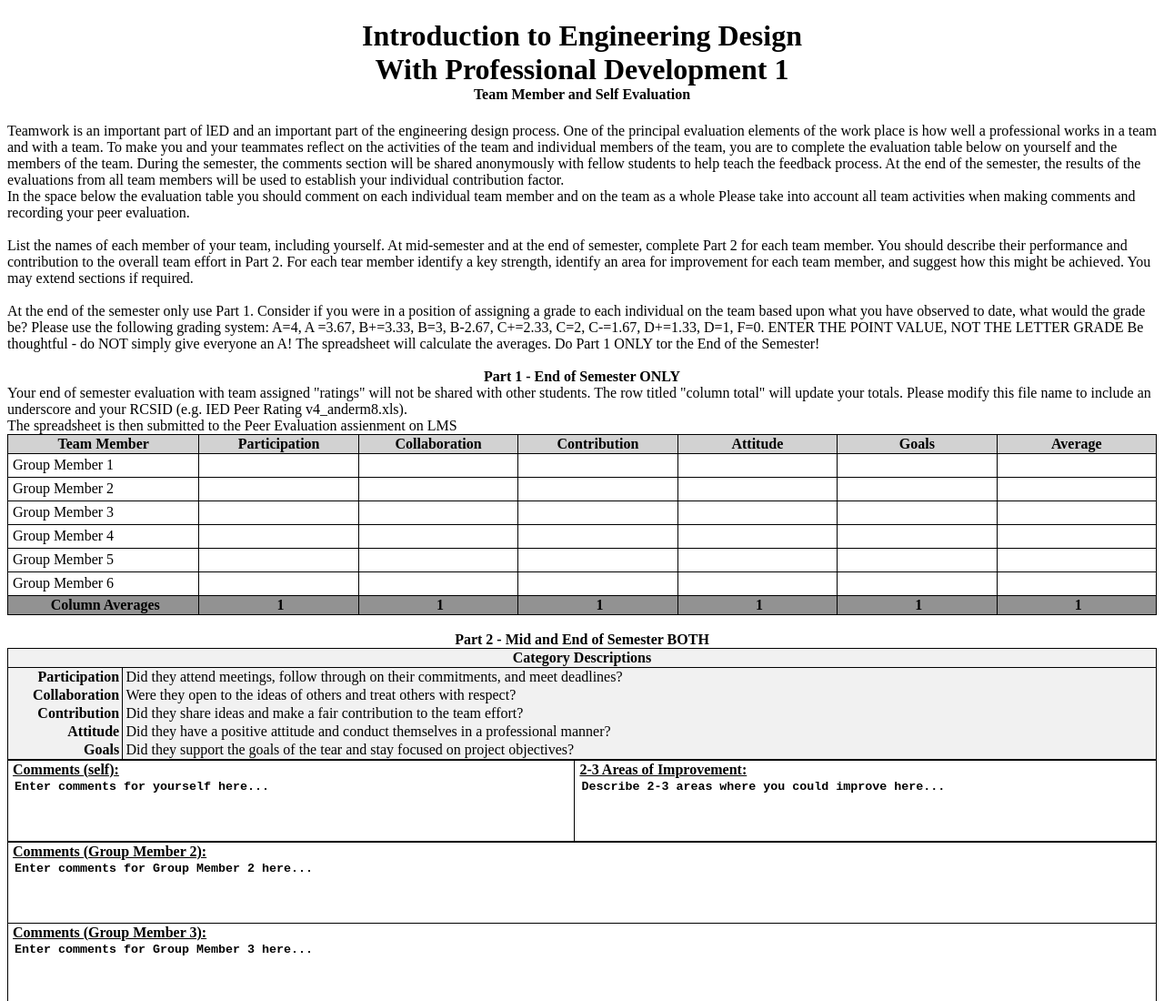
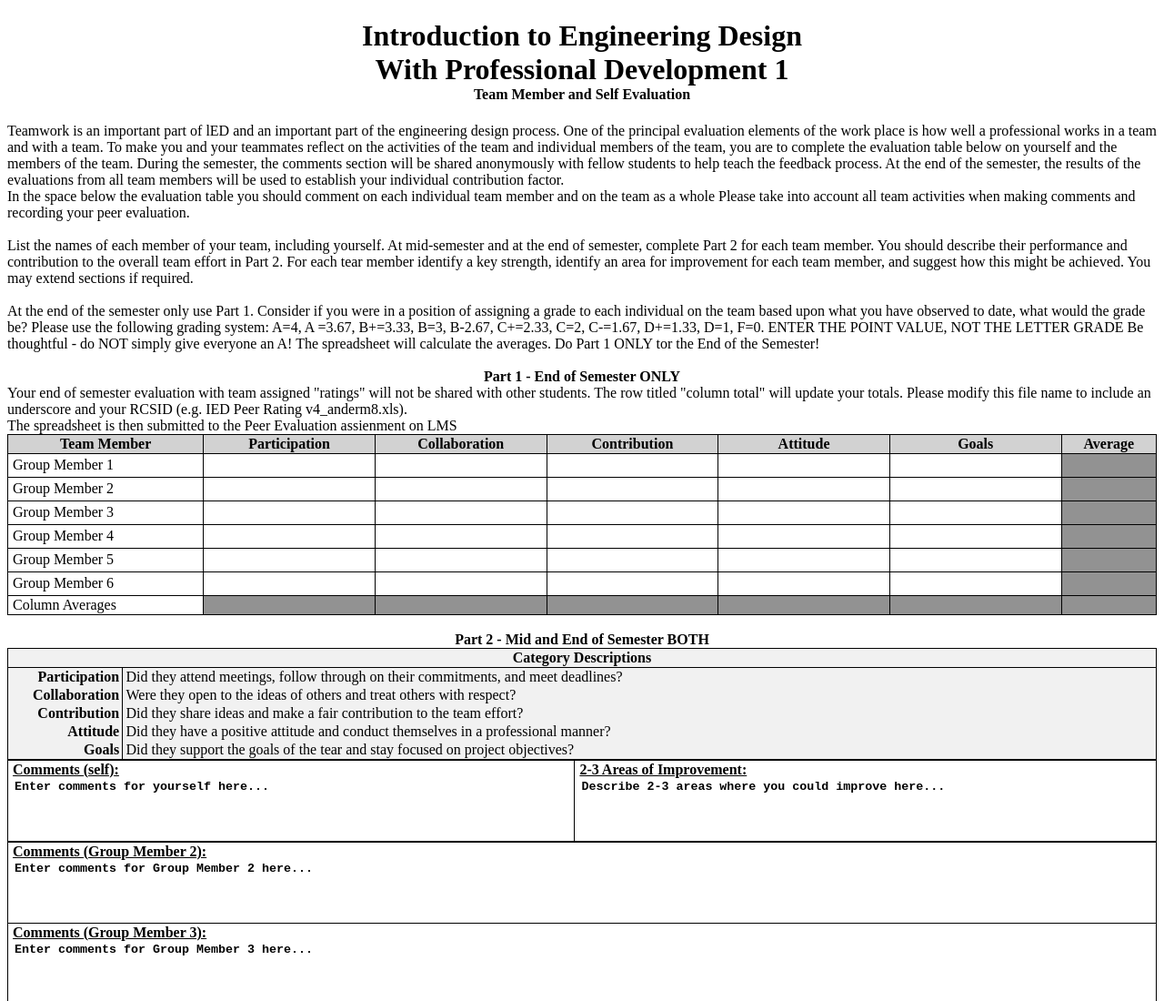
Before and after one commit to cprbucat2/team-feedback, a plain HTML site: page app/www/index.html in a window 1280 px wide. Shown: the top 1100 px of the page at 91% size. Drawn offline with Linux system fonts and the light colour scheme.

Commit message:
Adds averages.js
Update member and column averages
Changes the `textarea.feedback-data__cell` to `.feedback-data__input`
- Old class now refers to the `<td>`
Added `.feedback-data__memavg` class.
Changes `.feedback-data__colavg` to point to the `<td>`s.
- `.feedback-data__colavg-row` now points to the row of column averages.

```diff
--- /dev/null
+++ b/app/www/averages.js
@@ -0,0 +1,84 @@
+/**
+ * @file Handles updating averages for .feedback-data__score-table
+ * @author Aiden Woodruff
+ * @copyright Aidan Hoover and Aiden Woodruff 2023
+ * @license BSD-3-Clause
+ */
+
+(function () {
+	/**
+	 * Update member averages.
+	 * @param {HTMLTableElement} table A table.feedback-data__score-table
+	 */
+	function update_member_averages(table) {
+		for (const row of table.rows) {
+			if (row.classList.contains("feedback-data__categories") ||
+			row.classList.contains("feedback-data__colavg-row")) {
+				continue;
+			}
+			let sum = 0, count = 0;
+			for (const cell of row.cells) {
+				if (cell.classList.contains("feedback-data__cell")) {
+					const val = parseFloat(cell.firstChild.value);
+					if (val) sum += val;
+					++count;
+					console.log(sum, count);
+				} else if (cell.classList.contains("feedback-data__memavg")) {
+					cell.innerText = (sum / count).toFixed(2);
+				}
+			}
+		}
+	}
+
+	/**
+	 * Update column averages.
+	 * @param {HTMLTableElement} table A table.feedback-data__score-table
+	 */
+	function update_column_averages(table) {
+		const sums = [];
+		for (const row of table.rows) {
+			if (row.classList.contains("feedback-data__categories") ||
+			row.classList.contains("feedback-data__colavg-row")) {
+				continue;
+			}
+			for (let i = 0; i < row.cells.length; ++i) {
+				if (row.cells[i].classList.contains("feedback-data__cell")) {
+					sums[i] = sums[i] ? sums[i] : 0;
+					if (row.cells[i].firstChild.value) {
+						sums[i] += parseFloat(row.cells[i].firstChild.value);
+					}
+				} else if (row.cells[i].classList.contains("feedback-data__memavg")) {
+					sums[i] = sums[i] ? sums[i] : 0;
+					if (row.cells[i].innerText) {
+						sums[i] += parseFloat(row.cells[i].innerText);
+					}
+				}
+			}
+		}
+		const team_size = table.rows.length - 2;
+		const avg_row = table.rows[table.rows.length - 1];
+		for (let i = 1; i < avg_row.cells.length; ++i) {
+			if (!avg_row.cells[i].classList.contains("feedback-data__row-name")) {
+				avg_row.cells[i].innerText = (sums[i] / team_size).toFixed(2);
+			}
+		}
+	}
+
+	/**
+	 * Update average row.
+	 * @param {KeyboardEvent} event
+	 * @listens KeyboardEvent
+	 */
+	function update_averages(event) {
+		/** The parent table. @type {HTMLTableElement} */
+		const table = event.target.parentElement.parentElement.parentElement.parentElement;
+		update_member_averages(table);
+		update_column_averages(table);
+	}
+
+	window.addEventListener("load", () => {
+		document.querySelectorAll(".feedback-data__score-table .feedback-data__cell").forEach(el => {
+			el.addEventListener("keyup", update_averages);
+		});
+	});
+})();
--- a/app/www/index.html
+++ b/app/www/index.html
@@ -5,6 +5,7 @@
     <meta name="viewport" content="width=device-width, initial-scale=1.0">
     <link rel="stylesheet" href="styles.css">
 	<link rel="icon" href="favicon.ico" type="image/x-icon">
+	<script src="/averages.js"></script>
     <title>Team Feedback Form</title>
 </head>
 <body>
@@ -42,66 +43,66 @@
 			</tr>
 			<tr>
 			<td class="feedback-data__row-name">Group Member 1</td>
-			<td><textarea class="feedback-data__cell" id="participation_1" rows="1" cols="10" maxlength="10"></textarea></td>
-			<td><textarea class="feedback-data__cell" id="collaboration_1" rows="1" cols="10" maxlength="10"></textarea></td>
-			<td><textarea class="feedback-data__cell" id="contribution_1" rows="1" cols="10" maxlength="10"></textarea></td>
-			<td><textarea class="feedback-data__cell" id="attitude_1" rows="1" cols="10" maxlength="10"></textarea></td>
-			<td><textarea class="feedback-data__cell" id="goals_1" rows="1" cols="10" maxlength="10"></textarea></td>
-			<td><textarea class="feedback-data__cell" id="average_1" rows="1" cols="10" maxlength="10"></textarea></td>
+			<td class="feedback-data__cell"><textarea class="feedback-data__input" id="participation_1" rows="1" cols="10" maxlength="10"></textarea></td>
+			<td class="feedback-data__cell"><textarea class="feedback-data__input" id="collaboration_1" rows="1" cols="10" maxlength="10"></textarea></td>
+			<td class="feedback-data__cell"><textarea class="feedback-data__input" id="contribution_1" rows="1" cols="10" maxlength="10"></textarea></td>
+			<td class="feedback-data__cell"><textarea class="feedback-data__input" id="attitude_1" rows="1" cols="10" maxlength="10"></textarea></td>
+			<td class="feedback-data__cell"><textarea class="feedback-data__input" id="goals_1" rows="1" cols="10" maxlength="10"></textarea></td>
+			<td class="feedback-data__memavg"></td>
 			</tr>
 			<tr>
 			<td class="feedback-data__row-name">Group Member 2</td>
-			<td><textarea class="feedback-data__cell" id="participation_2" rows="1" cols="10" maxlength="10"></textarea></td>
-			<td><textarea class="feedback-data__cell" id="collaboration_2" rows="1" cols="10" maxlength="10"></textarea></td>
-			<td><textarea class="feedback-data__cell" id="contribution_2" rows="1" cols="10" maxlength="10"></textarea></td>
-			<td><textarea class="feedback-data__cell" id="attitude_2" rows="1" cols="10" maxlength="10"></textarea></td>
-			<td><textarea class="feedback-data__cell" id="goals_2" rows="1" cols="10" maxlength="10"></textarea></td>
-			<td><textarea class="feedback-data__cell" id="average_2" rows="1" cols="10" maxlength="10"></textarea></td>
+			<td class="feedback-data__cell"><textarea class="feedback-data__input" id="participation_2" rows="1" cols="10" maxlength="10"></textarea></td>
+			<td class="feedback-data__cell"><textarea class="feedback-data__input" id="collaboration_2" rows="1" cols="10" maxlength="10"></textarea></td>
+			<td class="feedback-data__cell"><textarea class="feedback-data__input" id="contribution_2" rows="1" cols="10" maxlength="10"></textarea></td>
+			<td class="feedback-data__cell"><textarea class="feedback-data__input" id="attitude_2" rows="1" cols="10" maxlength="10"></textarea></td>
+			<td class="feedback-data__cell"><textarea class="feedback-data__input" id="goals_2" rows="1" cols="10" maxlength="10"></textarea></td>
+			<td class="feedback-data__memavg"></td>
 			</tr>
 			<tr>
 			<td class="feedback-data__row-name">Group Member 3</td>
-			<td><textarea class="feedback-data__cell" id="participation_3" rows="1" cols="10" maxlength="10"></textarea></td>
-			<td><textarea class="feedback-data__cell" id="collaboration_3" rows="1" cols="10" maxlength="10"></textarea></td>
-			<td><textarea class="feedback-data__cell" id="contribution_3" rows="1" cols="10" maxlength="10"></textarea></td>
-			<td><textarea class="feedback-data__cell" id="attitude_3" rows="1" cols="10" maxlength="10"></textarea></td>
-			<td><textarea class="feedback-data__cell" id="goals_3" rows="1" cols="10" maxlength="10"></textarea></td>
-			<td><textarea class="feedback-data__cell" id="average_3" rows="1" cols="10" maxlength="10"></textarea></td>
+			<td class="feedback-data__cell"><textarea class="feedback-data__input" id="participation_3" rows="1" cols="10" maxlength="10"></textarea></td>
+			<td class="feedback-data__cell"><textarea class="feedback-data__input" id="collaboration_3" rows="1" cols="10" maxlength="10"></textarea></td>
+			<td class="feedback-data__cell"><textarea class="feedback-data__input" id="contribution_3" rows="1" cols="10" maxlength="10"></textarea></td>
+			<td class="feedback-data__cell"><textarea class="feedback-data__input" id="attitude_3" rows="1" cols="10" maxlength="10"></textarea></td>
+			<td class="feedback-data__cell"><textarea class="feedback-data__input" id="goals_3" rows="1" cols="10" maxlength="10"></textarea></td>
+			<td class="feedback-data__memavg"></td>
 			</tr>
 			<tr>
 			<td class="feedback-data__row-name">Group Member 4</td>
-			<td><textarea class="feedback-data__cell" id="participation_4" rows="1" cols="10" maxlength="10"></textarea></td>
-			<td><textarea class="feedback-data__cell" id="collaboration_4" rows="1" cols="10" maxlength="10"></textarea></td>
-			<td><textarea class="feedback-data__cell" id="contribution_4" rows="1" cols="10" maxlength="10"></textarea></td>
-			<td><textarea class="feedback-data__cell" id="attitude_4" rows="1" cols="10" maxlength="10"></textarea></td>
-			<td><textarea class="feedback-data__cell" id="goals_4" rows="1" cols="10" maxlength="10"></textarea></td>
-			<td><textarea class="textarea1" id="average_4" rows="1" cols="10" maxlength="10"></textarea></td>
+			<td class="feedback-data__cell"><textarea class="feedback-data__input" id="participation_4" rows="1" cols="10" maxlength="10"></textarea></td>
+			<td class="feedback-data__cell"><textarea class="feedback-data__input" id="collaboration_4" rows="1" cols="10" maxlength="10"></textarea></td>
+			<td class="feedback-data__cell"><textarea class="feedback-data__input" id="contribution_4" rows="1" cols="10" maxlength="10"></textarea></td>
+			<td class="feedback-data__cell"><textarea class="feedback-data__input" id="attitude_4" rows="1" cols="10" maxlength="10"></textarea></td>
+			<td class="feedback-data__cell"><textarea class="feedback-data__input" id="goals_4" rows="1" cols="10" maxlength="10"></textarea></td>
+			<td class="feedback-data__memavg"></td>
 			</tr>
 			<tr>
 			<td class="feedback-data__row-name">Group Member 5</td>
-			<td><textarea class="feedback-data__cell" id="participation_5" rows="1" cols="10" maxlength="10"></textarea></td>
-			<td><textarea class="feedback-data__cell" id="collaboration_5" rows="1" cols="10" maxlength="10"></textarea></td>
-			<td><textarea class="feedback-data__cell" id="contribution_5" rows="1" cols="10" maxlength="10"></textarea></td>
-			<td><textarea class="feedback-data__cell" id="attitude_5" rows="1" cols="10" maxlength="10"></textarea></td>
-			<td><textarea class="feedback-data__cell" id="goals_5" rows="1" cols="10" maxlength="10"></textarea></td>
-			<td><textarea class="feedback-data__cell" id="average_5" rows="1" cols="10" maxlength="10"></textarea></td>
+			<td class="feedback-data__cell"><textarea class="feedback-data__input" id="participation_5" rows="1" cols="10" maxlength="10"></textarea></td>
+			<td class="feedback-data__cell"><textarea class="feedback-data__input" id="collaboration_5" rows="1" cols="10" maxlength="10"></textarea></td>
+			<td class="feedback-data__cell"><textarea class="feedback-data__input" id="contribution_5" rows="1" cols="10" maxlength="10"></textarea></td>
+			<td class="feedback-data__cell"><textarea class="feedback-data__input" id="attitude_5" rows="1" cols="10" maxlength="10"></textarea></td>
+			<td class="feedback-data__cell"><textarea class="feedback-data__input" id="goals_5" rows="1" cols="10" maxlength="10"></textarea></td>
+			<td class="feedback-data__memavg"></td>
 			</tr>
 			<tr>
 			<td class="feedback-data__row-name">Group Member 6</td>
-			<td><textarea class="feedback-data__cell" id="participation_6" rows="1" cols="10" maxlength="10"></textarea></td>
-			<td><textarea class="feedback-data__cell" id="collaboration_6" rows="1" cols="10" maxlength="10"></textarea></td>
-			<td><textarea class="feedback-data__cell" id="contribution_6" rows="1" cols="10" maxlength="10"></textarea></td>
-			<td><textarea class="feedback-data__cell" id="attitude_6" rows="1" cols="10" maxlength="10"></textarea></td>
-			<td><textarea class="feedback-data__cell" id="goals_6" rows="1" cols="10" maxlength="10"></textarea></td>
-			<td><textarea class="feedback-data__cell" id="average_6" rows="1" cols="10" maxlength="10"></textarea></td>
+			<td class="feedback-data__cell"><textarea class="feedback-data__input" id="participation_6" rows="1" cols="10" maxlength="10"></textarea></td>
+			<td class="feedback-data__cell"><textarea class="feedback-data__input" id="collaboration_6" rows="1" cols="10" maxlength="10"></textarea></td>
+			<td class="feedback-data__cell"><textarea class="feedback-data__input" id="contribution_6" rows="1" cols="10" maxlength="10"></textarea></td>
+			<td class="feedback-data__cell"><textarea class="feedback-data__input" id="attitude_6" rows="1" cols="10" maxlength="10"></textarea></td>
+			<td class="feedback-data__cell"><textarea class="feedback-data__input" id="goals_6" rows="1" cols="10" maxlength="10"></textarea></td>
+			<td class="feedback-data__memavg"></td>
 			</tr>
-			<tr class="feedback-data__colavg">
-				<td>Column Averages</td>
-				<td>1</td>
-				<td>1</td>
-				<td>1</td>
-				<td>1</td>
-				<td>1</td>
-				<td>1</td>
+			<tr class="feedback-data__colavg-row">
+				<td class="feedback-data__row-name">Column Averages</td>
+				<td class="feedback-data__colavg"></td>
+				<td class="feedback-data__colavg"></td>
+				<td class="feedback-data__colavg"></td>
+				<td class="feedback-data__colavg"></td>
+				<td class="feedback-data__colavg"></td>
+				<td class="feedback-data__colavg"></td>
 			</tr>
 		</table>
 	</div>
--- a/app/www/styles.css
+++ b/app/www/styles.css
@@ -72,13 +72,13 @@
 	background-color: #d2d2d2;
 }
 
-.feedback-data__colavg {
+.feedback-data__colavg, .feedback-data__memavg {
 	font-weight: bold;
 	text-align: center;
 	background-color: #929292;
 }
 
-.feedback-data__cell {
+.feedback-data__input {
 	resize: none;
 	outline: none;
 	border: none;
```
